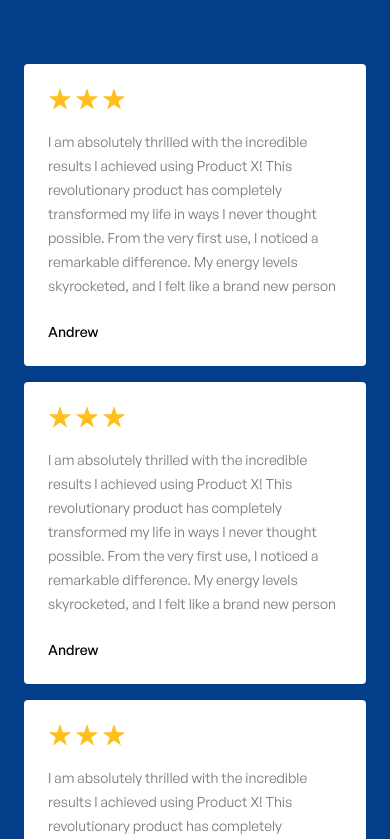
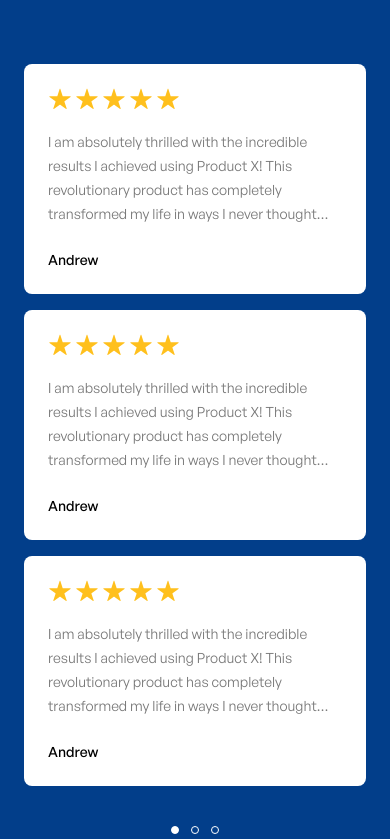
Before and after one commit to priyangsubanerjee/vias, a Next.js app: page / in a window 390 px wide. Shown: the part 1045-1884 px from the top of the page. Built offline with nearby package versions, Linux system fonts and the light colour scheme.

Commit message:
carousel

```diff
--- /dev/null
+++ b/components/Fragments/WhatPeopleSay.js
@@ -0,0 +1,43 @@
+import React from "react";
+import PeopleSayCard from "../PeopleSayCard";
+
+function WhatPeopleSay() {
+  return (
+    <div>
+      <div className="w-full bg-[#023E8A] lg:bg-[url('https://res.cloudinary.com/db9kd4qbi/image/upload/v1689863610/Dtory/vias/Rectangle_44_blrrmf.png')] object-cover object-center px-6 py-[50px] lg:px-[96px] lg:py-[90px]">
+        <div className="flex items-center justify-between">
+          <p className="text-2xl lg:text-5xl font-medium text-white w-full lg:w-fit text-center lg:text-left">
+            What people say
+          </p>
+        </div>
+
+        <div className="mt-16 grid grid-cols-1 md:grid-cols-2 lg:grid-cols-3 gap-4">
+          <PeopleSayCard />
+          <PeopleSayCard />
+          <PeopleSayCard />
+        </div>
+
+        <div className="flex items-center justify-center space-x-3 mt-10">
+          {[...Array(1)].map((_, i) => {
+            return (
+              <div
+                key={i}
+                className="h-2 w-2 bg-white rounded-full border border-white"
+              ></div>
+            );
+          })}
+          {[...Array(2)].map((_, i) => {
+            return (
+              <div
+                key={i}
+                className="h-2 w-2 bg-white/0 rounded-full border border-white"
+              ></div>
+            );
+          })}
+        </div>
+      </div>
+    </div>
+  );
+}
+
+export default WhatPeopleSay;
--- a/components/PeopleSayCard.js
+++ b/components/PeopleSayCard.js
@@ -2,9 +2,12 @@ import React from "react";
 
 function PeopleSayCard() {
   return (
-    <div className="bg-white p-6 rounded flex flex-col max-w-sm">
+    <div className="bg-white p-6 rounded-lg flex flex-col max-w-sm">
       <div className="flex items-center space-x-1">
+        {[...Array(5)].map((_, i) => {
+          return (
             <svg
+              key={i}
               xmlns="http://www.w3.org/2000/svg"
               width="23"
               height="22"
@@ -16,32 +19,10 @@ function PeopleSayCard() {
                 fill="#FFC01D"
               />
             </svg>
-        <svg
-          xmlns="http://www.w3.org/2000/svg"
-          width="23"
-          height="22"
-          viewBox="0 0 23 22"
-          fill="none"
-        >
-          <path
-            d="M11.6434 1.09764C11.7556 0.752152 12.2444 0.752153 12.3566 1.09764L14.61 8.03268C14.6602 8.18719 14.8042 8.2918 14.9666 8.2918H22.2585C22.6218 8.2918 22.7729 8.75665 22.479 8.97018L16.5797 13.2563C16.4482 13.3518 16.3932 13.521 16.4434 13.6755L18.6968 20.6106C18.809 20.9561 18.4136 21.2433 18.1197 21.0298L12.2204 16.7437C12.089 16.6482 11.911 16.6482 11.7796 16.7437L5.88029 21.0298C5.5864 21.2433 5.19097 20.9561 5.30322 20.6106L7.55655 13.6755C7.60675 13.521 7.55176 13.3518 7.42033 13.2563L1.52103 8.97018C1.22714 8.75665 1.37818 8.2918 1.74145 8.2918H9.03338C9.19584 8.2918 9.33982 8.18719 9.39002 8.03268L11.6434 1.09764Z"
-            fill="#FFC01D"
-          />
-        </svg>{" "}
-        <svg
-          xmlns="http://www.w3.org/2000/svg"
-          width="23"
-          height="22"
-          viewBox="0 0 23 22"
-          fill="none"
-        >
-          <path
-            d="M11.6434 1.09764C11.7556 0.752152 12.2444 0.752153 12.3566 1.09764L14.61 8.03268C14.6602 8.18719 14.8042 8.2918 14.9666 8.2918H22.2585C22.6218 8.2918 22.7729 8.75665 22.479 8.97018L16.5797 13.2563C16.4482 13.3518 16.3932 13.521 16.4434 13.6755L18.6968 20.6106C18.809 20.9561 18.4136 21.2433 18.1197 21.0298L12.2204 16.7437C12.089 16.6482 11.911 16.6482 11.7796 16.7437L5.88029 21.0298C5.5864 21.2433 5.19097 20.9561 5.30322 20.6106L7.55655 13.6755C7.60675 13.521 7.55176 13.3518 7.42033 13.2563L1.52103 8.97018C1.22714 8.75665 1.37818 8.2918 1.74145 8.2918H9.03338C9.19584 8.2918 9.33982 8.18719 9.39002 8.03268L11.6434 1.09764Z"
-            fill="#FFC01D"
-          />
-        </svg>
+          );
+        })}
       </div>
-      <p className="text-sm font-normal leading-6 mt-5 text-[#777] mb-6">
+      <p className="text-sm font-normal leading-6 mt-5 text-[#777] mb-6 line-clamp-4 text-ellipsis">
         I am absolutely thrilled with the incredible results I achieved using
         Product X! This revolutionary product has completely transformed my life
         in ways I never thought possible. From the very first use, I noticed a
--- a/package.json
+++ b/package.json
@@ -10,6 +10,7 @@
   },
   "dependencies": {
     "@next/font": "^13.4.10",
+    "@tailwindcss/line-clamp": "^0.4.4",
     "autoprefixer": "10.4.14",
     "eslint": "8.45.0",
     "eslint-config-next": "13.4.10",
--- a/pages/index.js
+++ b/pages/index.js
@@ -3,6 +3,7 @@ import Navbar from "@/components/Navbar";
 import PeopleSayCard from "@/components/PeopleSayCard";
 import "react-responsive-carousel/lib/styles/carousel.min.css"; // requires a loader
 import { Carousel } from "react-responsive-carousel";
+import WhatPeopleSay from "@/components/Fragments/WhatPeopleSay";
 
 export default function Home() {
   return (
@@ -89,19 +90,7 @@ export default function Home() {
         // what people say
       }
 
-      <div className="w-full bg-[#023E8A] lg:bg-[url('https://res.cloudinary.com/db9kd4qbi/image/upload/v1689863610/Dtory/vias/Rectangle_44_blrrmf.png')] object-cover object-center px-6 py-[50px] lg:px-[96px] lg:py-[90px]">
-        <div className="flex items-center justify-between">
-          <p className="text-2xl lg:text-5xl font-medium text-white w-full lg:w-fit text-center lg:text-left">
-            What people say
-          </p>
-        </div>
-
-        <div className="mt-16 grid grid-cols-1 md:grid-cols-2 lg:grid-cols-3 gap-4">
-          <PeopleSayCard />
-          <PeopleSayCard />
-          <PeopleSayCard />
-        </div>
-      </div>
+      <WhatPeopleSay />
     </main>
   );
 }
--- a/tailwind.config.js
+++ b/tailwind.config.js
@@ -17,5 +17,5 @@ module.exports = {
       },
     },
   },
-  plugins: [],
+  plugins: [require("@tailwindcss/line-clamp")],
 };
```
Also changed, not shown: 1 other file (tests, documents, lock files or other folders). Lines whose indentation alone changed are shown as unchanged.
